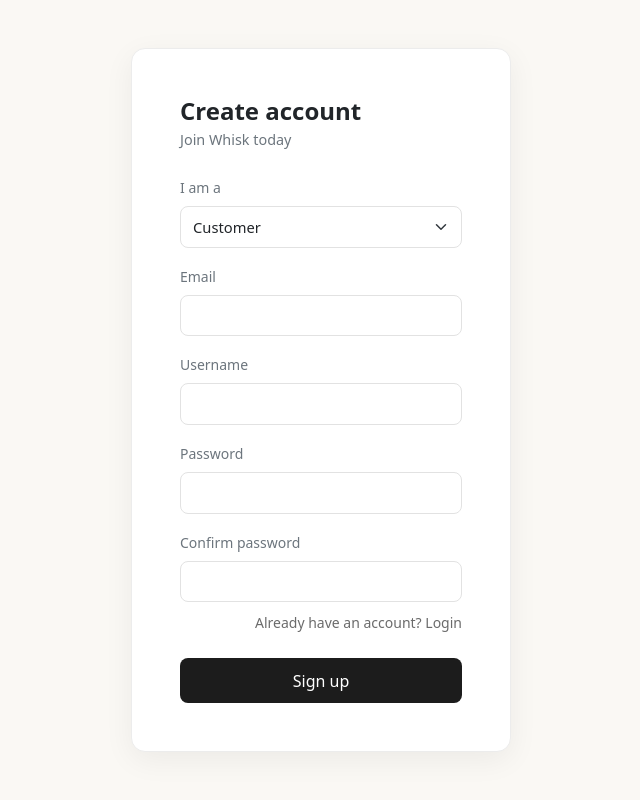
After one commit to Sarun101/Whisk, a Flask app: page /sign-up in a window 1280 px wide. The commit adds this page. Shown: the whole page, without its empty margins (319-959 px from the left). Run offline with Flask 3, Linux system fonts and the light colour scheme.

Commit message:
Updating the HTML

```diff
--- a/website/auth.py
+++ b/website/auth.py
@@ -1,11 +1,25 @@
-from flask import Flask,Blueprint,render_template,flash,redirect,url_for,request
+from flask import Flask, Blueprint, render_template, flash, redirect, url_for, request
+from .models import User
+from . import db # Make sure to import your db instance here
 
-auth = Blueprint('auth',__name__)
+auth = Blueprint('auth', __name__)
 
-@auth.route('/',methods = ['GET','POST'])
+@auth.route('/', methods=['GET', 'POST'])
 def login():
+    if request.method == 'POST':
+        email = request.form.get('email')
+        password = request.form.get('password')
 
-    if request.method == 'POST':
-        role = request.form.get('role')
-        print(role)
+        # FIXED: Modern SQLAlchemy 2.0 query syntax to fetch a user by email
+        statement = db.select(User).where(User.email == email)
+        user = db.session.execute(statement).scalar_one_or_none()
+
+        if user:
+            # Next step: Add password checking here
+            pass
+
     return render_template('login.html')
+
+@auth.route('/sign-up', methods=['GET', 'POST'])
+def sign_up():
+    return render_template('signup.html')
--- a/website/models.py
+++ b/website/models.py
@@ -34,7 +34,7 @@ class MenuItem(db.Model):
     vendor: Mapped["User"] = relationship(back_populates="menu_items")
 
 
-# 4. Order Model (One Order -> Many OrderItems)
+# 4. Order Model (One Order with  Many OrderItems)
 class Order(db.Model):
     __tablename__ = "order"
 
--- /dev/null
+++ b/website/templates/signup.html
@@ -0,0 +1,106 @@
+<!doctype html>
+<html lang="en">
+  <head>
+    <meta charset="UTF-8" />
+    <meta name="viewport" content="width=device-width, initial-scale=1.0" />
+    <title>Whisk - Create Account</title>
+      <link
+      href="https://cdn.jsdelivr.net/npm/bootstrap@5.3.8/dist/css/bootstrap.min.css"
+      rel="stylesheet"
+    />
+    <link
+      href="{{ url_for('static', filename='css/login_styles.css') }}"
+      rel="stylesheet"
+    />
+  </head>
+  <body>
+    <div class="d-flex justify-content-center align-items-center vh-100">
+      <div class="p-4 p-md-5 auth-card">
+
+        <!-- SIGNUP FORM -->
+        <form id="signupForm" method="post" action="{{ url_for('auth.sign_up') }}">
+          <h4 class="mb-1 fw-semibold">Create account</h4>
+          <p class="text-secondary mb-4 auth-subtitle">Join Whisk today</p>
+
+          <div class="mb-3">
+            <label for="signupRole" class="form-label small text-secondary"
+              >I am a</label
+            >
+            <select
+              class="form-select auth-input"
+              id="signupRole"
+              name="role"
+              required
+            >
+              <option value="customer">Customer</option>
+              <option value="vendor">Vendor</option>
+            </select>
+          </div>
+
+          <div class="mb-3">
+            <label for="signupEmail" class="form-label small text-secondary"
+              >Email</label
+            >
+            <input
+              type="email"
+              class="form-control auth-input"
+              id="signupEmail"
+              name="email"
+              required
+            />
+          </div>
+
+          <div class="mb-3">
+            <label for="signupUsername" class="form-label small text-secondary"
+              >Username</label
+            >
+            <input
+              type="text"
+              class="form-control auth-input"
+              id="signupUsername"
+              name="username"
+              required
+            />
+          </div>
+
+          <div class="mb-3">
+            <label for="signupPassword" class="form-label small text-secondary"
+              >Password</label
+            >
+            <input
+              type="password"
+              class="form-control auth-input"
+              id="signupPassword"
+              name="password"
+              required
+            />
+          </div>
+
+          <div class="mb-2">
+            <label
+              for="signupPasswordConfirm"
+              class="form-label small text-secondary"
+              >Confirm password</label
+            >
+            <input
+              type="password"
+              class="form-control auth-input"
+              id="signupPasswordConfirm"
+              name="password_confirm"
+              required
+            />
+          </div>
+
+          <div class="text-end mb-4">
+            <a href="{{ url_for('auth.login') }}" id="showLogin" class="small auth-link"
+              >Already have an account? Login</a
+            >
+          </div>
+
+          <button type="submit" class="btn w-100 auth-btn">Sign up</button>
+        </form>
+
+      </div>
+    </div>
+  </body>
+</html>
```
Also changed, not shown: website/templates/login.html (+42 -69 lines), instance/database.db.
